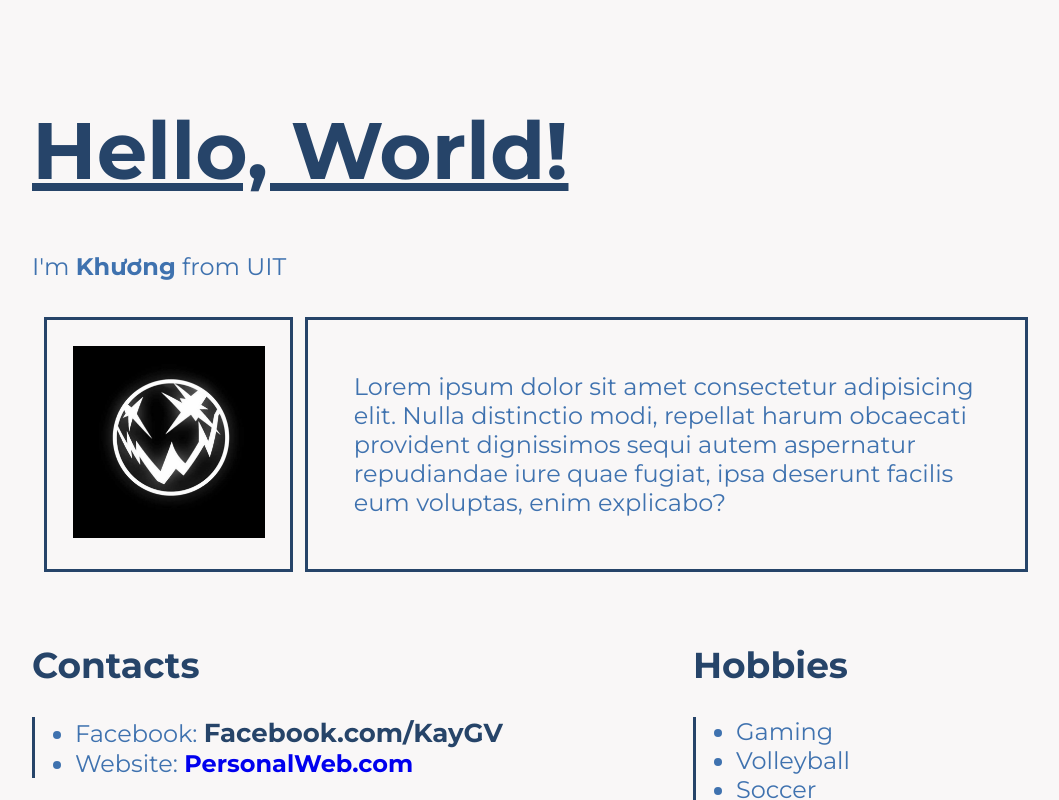
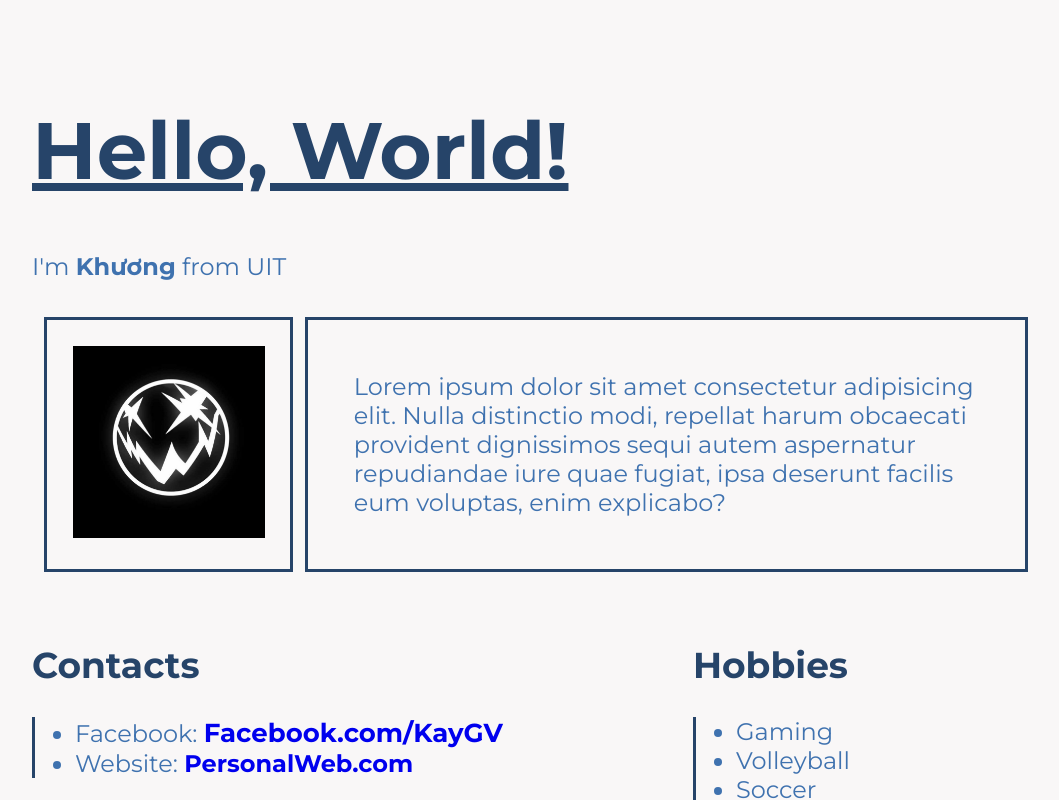
Before and after one commit to KayGV25/UIT_LAB1_23560026, a plain HTML site: page index.html in a window 1280 px wide. In both pictures the pointer is over the link "Facebook.com/KayGV". Shown: the top 800 px of the page, without its empty margins (104-1163 px from the left). Drawn offline with Linux system fonts and the light colour scheme.

Commit message:
Update stylesheet.css

```diff
--- a/styles/stylesheet.css
+++ b/styles/stylesheet.css
@@ -25,7 +25,7 @@ a{
     text-decoration: none;
     transition: all 0.5s ease;
 }
-a:visited, a:hover{
+a:visited, a:hover a:active{
     color: #264469;
 }
 a:hover{
```
